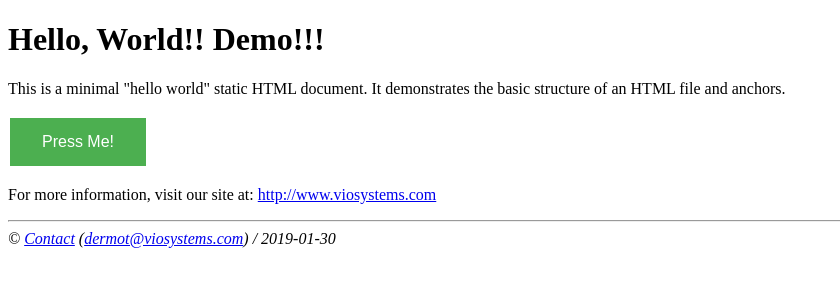
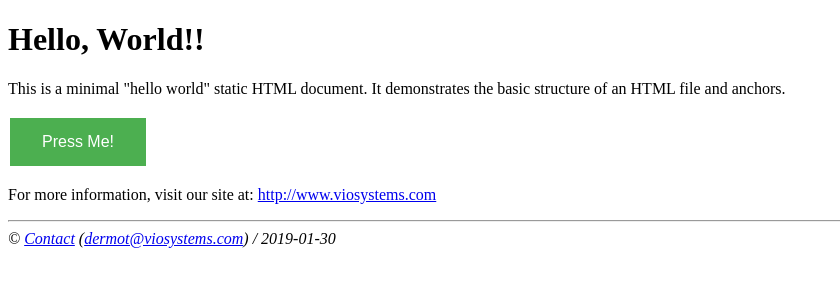
Before and after one commit to bazza2000/authmicroservice, a plain HTML site: page src/main/resources/static/HelloWorld.html in a window 1280 px wide. Shown: the whole page, without its empty margins (0-840 px from the left). Drawn offline with Linux system fonts and the light colour scheme.

Commit message:
Update HelloWorld.html

```diff
--- a/src/main/resources/static/HelloWorld.html
+++ b/src/main/resources/static/HelloWorld.html
@@ -38,7 +38,7 @@
 </script>
 
 <h1>
-    Hello, World!! Demo!!!
+    Hello, World!!
 </h1>
 <p>
     This is a minimal "hello world" static HTML document. It demonstrates the
```
